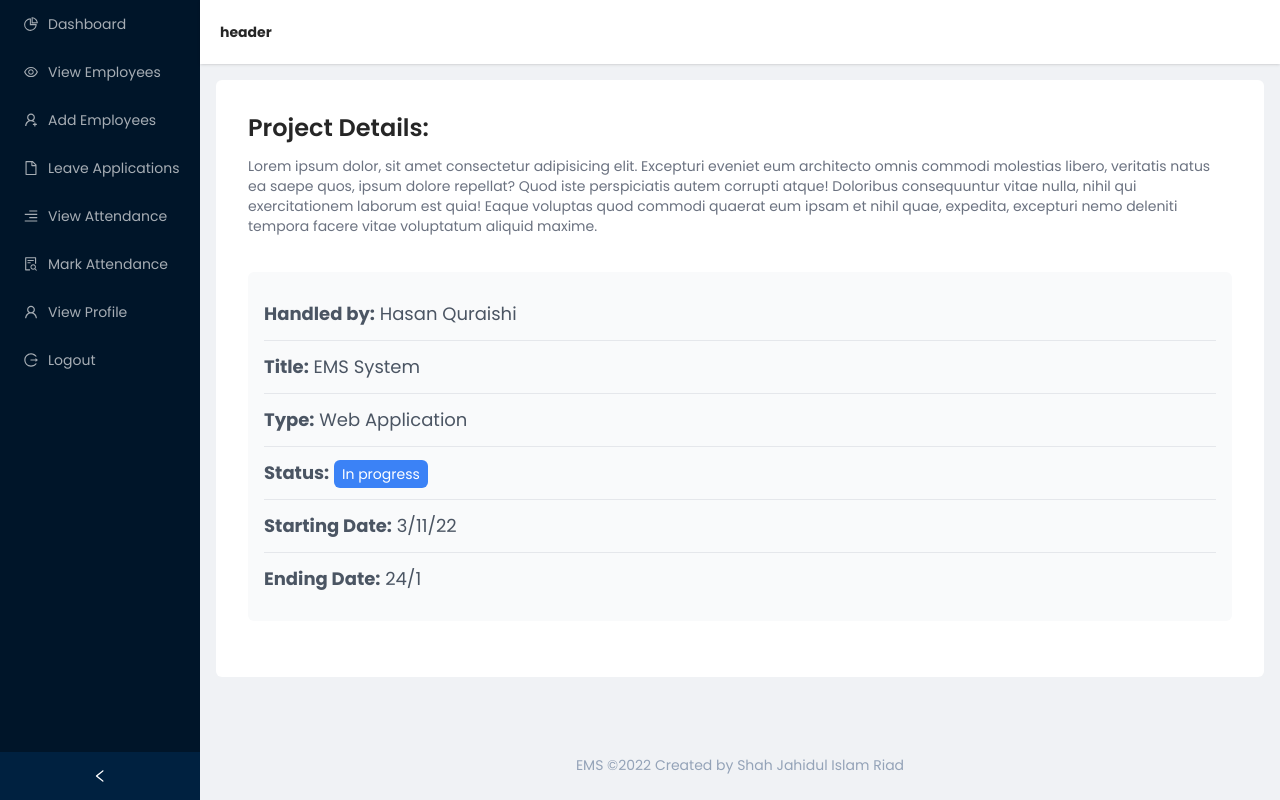
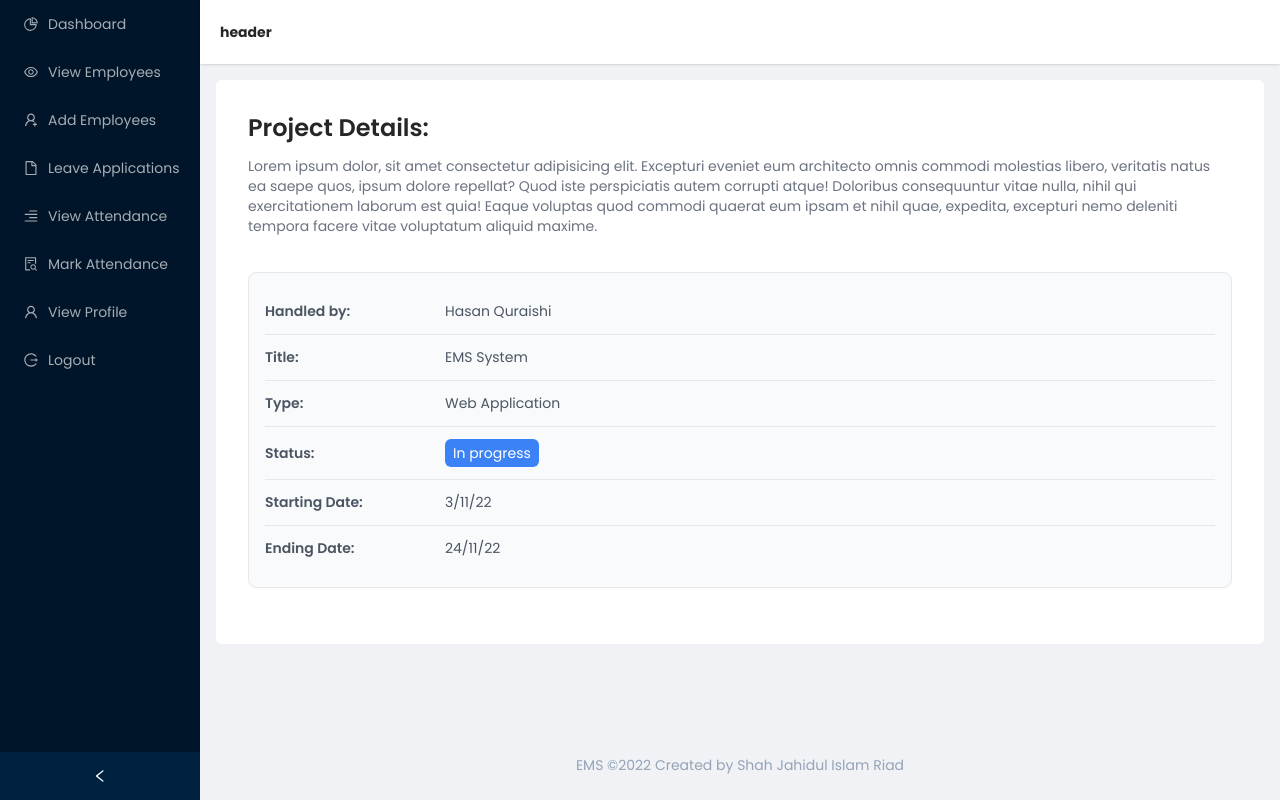
Before and after one commit to shahriad00/EMS-frontend, a React (Create React App) app: page /view-project in a window 1280 px wide. Built offline with nearby package versions, Linux system fonts and the light colour scheme.

Commit message:
leave application page added

```diff
--- a/src/Layout/Layout.js
+++ b/src/Layout/Layout.js
@@ -15,6 +15,8 @@ import Dashboard from "../Pages/Dashboard/Dashboard";
 import AddEmployee from "../Pages/Employee/AddEmployee/AddEmployee";
 import AllEmployees from "../Pages/Employee/AllEmployees/AllEmployees";
 import ViewEmployee from "../Pages/Employee/ViewEmployee/ViewEmployee";
+import LeaveApplication from "../Pages/LeaveApplication/LeaveApplication";
+import LeaveApplicationDetails from "../Pages/LeaveApplication/LeaveApplicationDetails";
 import Profile from "../Pages/Profile/Profile";
 import AddProject from "../Pages/Project/AddProject/AddProject";
 import ViewAllProjects from "../Pages/Project/ViewAllProjects/ViewAllProjects";
@@ -125,6 +127,14 @@ const AppLayout = () => {
                             element={<UpdateProject />}
                         />
                         <Route
+                            path="/leave-applications"
+                            element={<LeaveApplication />}
+                        />
+                        <Route
+                            path="/leave-application-details"
+                            element={<LeaveApplicationDetails />}
+                        />
+                        <Route
                             path="/profile"
                             element={<Profile />}
                         />
--- a/src/Pages/LeaveApplication/LeaveApplication.js
+++ b/src/Pages/LeaveApplication/LeaveApplication.js
@@ -1,9 +1,27 @@
-import React from 'react'
+import { ClockCircleTwoTone, EyeOutlined } from "@ant-design/icons";
+import React from "react";
+import { useNavigate } from 'react-router-dom';
 
 const LeaveApplication = () => {
-  return (
-    <div>LeaveApplication</div>
-  )
-}
 
-export default LeaveApplication
+  const navigate = useNavigate();
+
+    return (
+        <div className="m-4 p-4 bg-white rounded">
+            <div>
+                <h1 className="text-2xl bold font-semibold">
+                    Leave Applications
+                </h1>
+            </div>
+            <div className="my-6">
+                <div onClick={()=> navigate('/leave-application-details')} className="flex items-center justify-between gap-4 border border-sky-600 text-md font-medium rounded-lg shadow hover:shadow-lg  hover:cursor-pointer p-4 mb-2">
+                <span className="flex items-center gap-4"><ClockCircleTwoTone /> 1. Hasan qurashi [sick leave]...</span> <span className="flex items-center justify-center p-2 rounded-full bg-gray-50 hover:bg-gray-100"><EyeOutlined style={{fontSize:'20px', color:'darkGray'}}/></span>
+                </div>
+            </div>
+        </div>
+    );
+};
+
+export default LeaveApplication;
+
+// export default LeaveApplication
--- /dev/null
+++ b/src/Pages/LeaveApplication/LeaveApplicationDetails.js
@@ -0,0 +1,56 @@
+import { CheckCircleOutlined, CloseCircleOutlined } from "@ant-design/icons";
+import React from "react";
+
+const LeaveApplicationDetails = () => {
+    return (
+        <div div className="bg-white rounded-md m-4 p-8">
+            <div className="text-2xl font-semibold">Leave Application:</div>
+            <p className="text-gray-500 text-sm py-3">
+            Dear (Recipient’s Name)
+
+I am writing this email with reference to my remaining annual leave quota. I am planning to go on a trip to Europe with my family. Thus, I would like to avail my remaining 25 days of annual leave from (Date) to (Date)
+
+I have assigned my duties to ( name of a team member) for the current project we are working on. He/She has been working with me and understands the role effectively. Also, I am looking for all the essential inputs required for the project before I leave for the vacation.
+
+I request you to consider my leave request. During my absence, I can be reached at my phone number and email id (Email address and contact no).
+            </p>
+            <div className="my-6 bg-gray-50 rounded-md py-6 pl-5 pr-10 border inline-block">
+                <div className="flex items-center text-md py-3 text-gray-600">
+                    <span className="font-semibold min-w-[180px] ">
+                        Requested by:
+                    </span>{" "}
+                    <span>Hasan Quraishi</span>
+                </div>
+                <hr></hr>
+                <div className="flex items-center text-md py-3 text-gray-600">
+                    <span className="font-semibold min-w-[180px] ">Type:</span>{" "}
+                    Sick leave
+                </div>
+                <hr></hr>
+                <div className="flex items-center text-md py-3 text-gray-600">
+                    <span className="font-semibold min-w-[180px] ">
+                        From (Date):
+                    </span>{" "}
+                    3/11/22
+                </div>
+                <hr></hr>
+                <div className="flex items-center text-md py-3 text-gray-600">
+                    <span className="font-semibold min-w-[180px] ">
+                        To (Date):
+                    </span>{" "}
+                    21/11/22
+                </div>
+            </div>
+            <div className="flex gap-5">
+                <div className="flex items-center gap-2 py-2 px-4 bg-red-700 text-white rounded hover:cursor-pointer hover:bg-red-800">
+                    <CloseCircleOutlined /> Reject
+                </div>
+                <div className="flex items-center gap-2 py-2 px-4 bg-green-700 text-white rounded hover:cursor-pointer hover:bg-green-800">
+                    <CheckCircleOutlined /> Accept
+                </div>
+            </div>
+        </div>
+    );
+};
+
+export default LeaveApplicationDetails;
--- a/src/Pages/Project/ViewSingleProject/ViewSingleProject.js
+++ b/src/Pages/Project/ViewSingleProject/ViewSingleProject.js
@@ -4,20 +4,56 @@ const ViewSingleProject = () => {
     return (
         <div div className="bg-white rounded-md m-4 p-8">
             <div className="text-2xl font-semibold">Project Details:</div>
-            <p className="text-gray-500 text-sm py-3">Lorem ipsum dolor, sit amet consectetur adipisicing elit. Excepturi eveniet eum architecto omnis commodi molestias libero, veritatis natus ea saepe quos, ipsum dolore repellat? Quod iste perspiciatis autem corrupti atque!
-            Doloribus consequuntur vitae nulla, nihil qui exercitationem laborum est quia! Eaque voluptas quod commodi quaerat eum ipsam et nihil quae, expedita, excepturi nemo deleniti tempora facere vitae voluptatum aliquid maxime.</p>
-            <div className="my-6 bg-gray-50 rounded-md p-4">
-              <div className="text-lg py-3 text-gray-600"><strong>Handled by:</strong> Hasan Quraishi</div>
-              <hr></hr>
-              <div className="text-lg py-3 text-gray-600"><strong>Title:</strong> EMS System</div>
-              <hr></hr>
-              <div className="text-lg py-3 text-gray-600"><strong>Type:</strong> Web Application</div>
-              <hr></hr>
-              <div className="text-lg py-3 text-gray-600"><strong>Status:</strong> <span className="bg-blue-500 text-white text-sm py-1 px-2 rounded-md">In progress</span></div>
-              <hr></hr>
-              <div className="text-lg py-3 text-gray-600"><strong>Starting Date:</strong> 3/11/22</div>
-              <hr></hr>
-              <div className="text-lg py-3 text-gray-600"><strong>Ending Date:</strong> 24/1</div>
+            <p className="text-gray-500 text-sm py-3">
+                Lorem ipsum dolor, sit amet consectetur adipisicing elit.
+                Excepturi eveniet eum architecto omnis commodi molestias libero,
+                veritatis natus ea saepe quos, ipsum dolore repellat? Quod iste
+                perspiciatis autem corrupti atque! Doloribus consequuntur vitae
+                nulla, nihil qui exercitationem laborum est quia! Eaque voluptas
+                quod commodi quaerat eum ipsam et nihil quae, expedita,
+                excepturi nemo deleniti tempora facere vitae voluptatum aliquid
+                maxime.
+            </p>
+            <div className="my-6 bg-gray-50 rounded-lg p-4 border">
+                <div className="flex items-center text-md py-3 text-gray-600">
+                    <span className="font-semibold min-w-[180px] ">
+                        Handled by:
+                    </span>{" "}
+                    <span>Hasan Quraishi</span>
+                </div>
+                <hr></hr>
+                <div className="flex items-center text-md py-3 text-gray-600">
+                    <span className="font-semibold min-w-[180px] ">Title:</span>{" "}
+                    EMS System
+                </div>
+                <hr></hr>
+                <div className="flex items-center text-md py-3 text-gray-600">
+                    <span className="font-semibold min-w-[180px] ">Type:</span>{" "}
+                    Web Application
+                </div>
+                <hr></hr>
+                <div className="flex items-center text-md py-3 text-gray-600">
+                    <span className="font-semibold min-w-[180px] ">
+                        Status:
+                    </span>{" "}
+                    <span className="bg-blue-500 text-white text-sm py-1 px-2 rounded-md">
+                        In progress
+                    </span>
+                </div>
+                <hr></hr>
+                <div className="flex items-center text-md py-3 text-gray-600">
+                    <span className="font-semibold min-w-[180px] ">
+                        Starting Date:
+                    </span>{" "}
+                    3/11/22
+                </div>
+                <hr></hr>
+                <div className="flex items-center text-md py-3 text-gray-600">
+                    <span className="font-semibold min-w-[180px] ">
+                        Ending Date:
+                    </span>{" "}
+                    24/11/22
+                </div>
             </div>
         </div>
     );
```
Also changed, not shown: src/Pages/Employee/AddEmployee/AddEmployee.js (+21 -15 lines).
